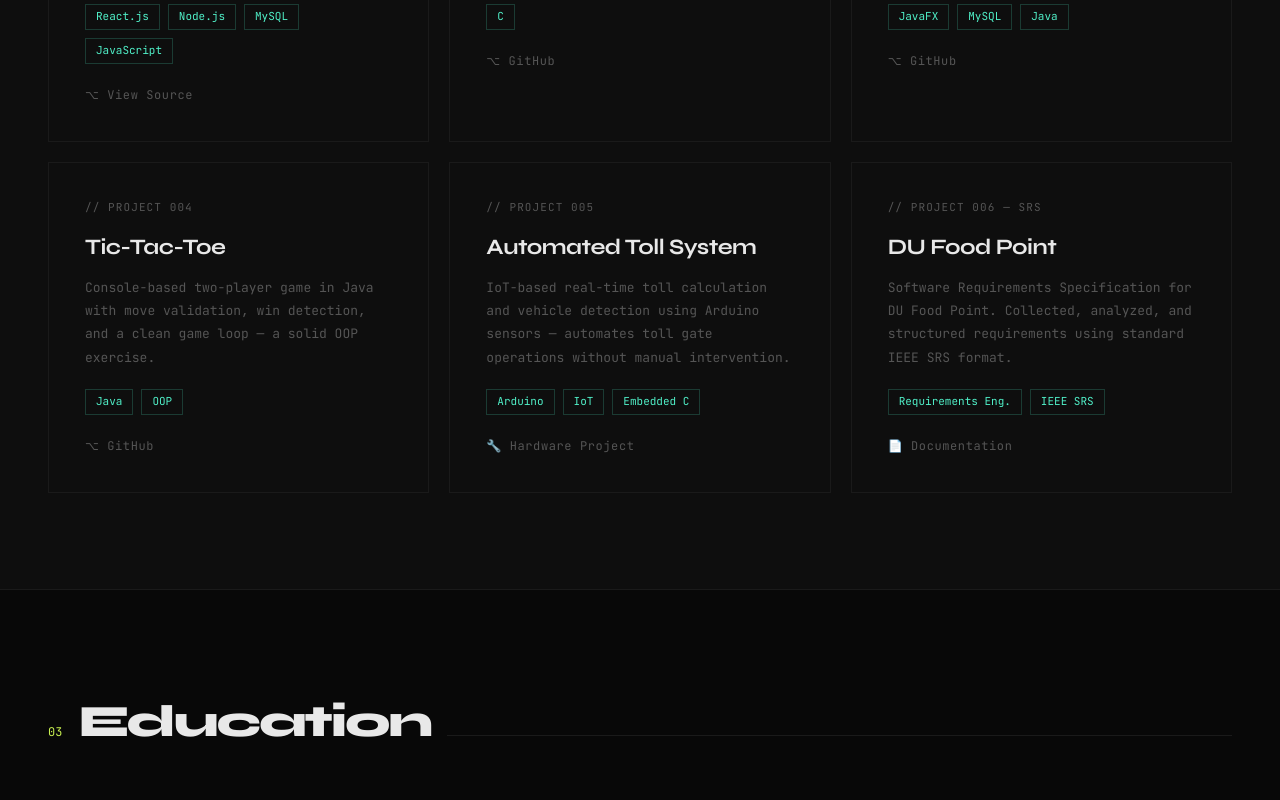
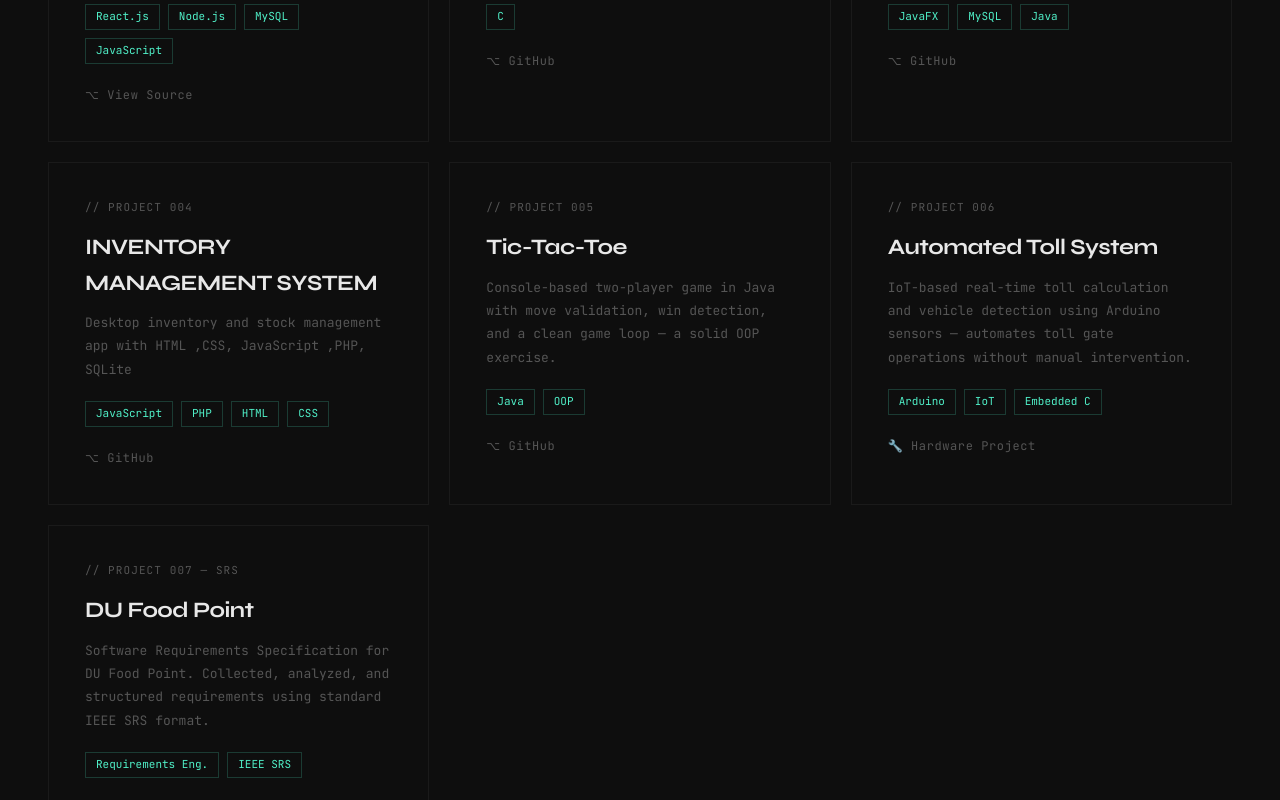
Before and after one commit to rahat1517/Rahat-s-Portfolio, a plain HTML site: page index.html in a window 1280 px wide. Shown: the part 2000-2800 px from the top of the page. Drawn offline with Linux system fonts and the light colour scheme.

Commit message:
Update PROJECT index.html

```diff
--- a/index.html
+++ b/index.html
@@ -173,7 +173,7 @@
           <span class="stack-item">C</span>
         </div>
         <div class="project-links">
-          <a href="https://github.com" class="project-link">⌥ GitHub</a>
+          <a href="https://github.com/rahat1517/SPL_-1" class="project-link">⌥ GitHub</a>
         </div>
       </div>
 
@@ -185,24 +185,36 @@
           <span class="stack-item">JavaFX</span><span class="stack-item">MySQL</span><span class="stack-item">Java</span>
         </div>
         <div class="project-links">
-          <a href="https://github.com" class="project-link">⌥ GitHub</a>
+          <a href="https://github.com/rahat1517/RahatShop" class="project-link">⌥ GitHub</a>
         </div>
       </div>
 
       <div class="project-card reveal">
         <div class="project-num">// PROJECT 004</div>
+        <div class="project-name">INVENTORY MANAGEMENT SYSTEM</div>
+        <p class="project-desc">Desktop inventory and stock management app with HTML ,CSS, JavaScript ,PHP, SQLite</p>
+        <div class="project-stack">
+          <span class="stack-item">JavaScript</span><span class="stack-item">PHP</span><span class="stack-item">HTML</span><span class="stack-item">CSS</span>
+        </div>
+        <div class="project-links">
+          <a href="https://github.com/rahat1517/WebTechProject" class="project-link">⌥ GitHub</a>
+        </div>
+      </div>
+
+      <div class="project-card reveal">
+        <div class="project-num">// PROJECT 005</div>
         <div class="project-name">Tic-Tac-Toe</div>
         <p class="project-desc">Console-based two-player game in Java with move validation, win detection, and a clean game loop — a solid OOP exercise.</p>
         <div class="project-stack">
           <span class="stack-item">Java</span><span class="stack-item">OOP</span>
         </div>
         <div class="project-links">
-          <a href="https://github.com" class="project-link">⌥ GitHub</a>
+          <a href="https://github.com/rahat1517/TicTacToe" class="project-link">⌥ GitHub</a>
         </div>
       </div>
 
       <div class="project-card reveal">
-        <div class="project-num">// PROJECT 005</div>
+        <div class="project-num">// PROJECT 006</div>
         <div class="project-name">Automated Toll System</div>
         <p class="project-desc">IoT-based real-time toll calculation and vehicle detection using Arduino sensors — automates toll gate operations without manual intervention.</p>
         <div class="project-stack">
@@ -214,7 +226,7 @@
       </div>
 
       <div class="project-card reveal">
-        <div class="project-num">// PROJECT 006 — SRS</div>
+        <div class="project-num">// PROJECT 007 — SRS</div>
         <div class="project-name">DU Food Point</div>
         <p class="project-desc">Software Requirements Specification for DU Food Point. Collected, analyzed, and structured requirements using standard IEEE SRS format.</p>
         <div class="project-stack">
```
